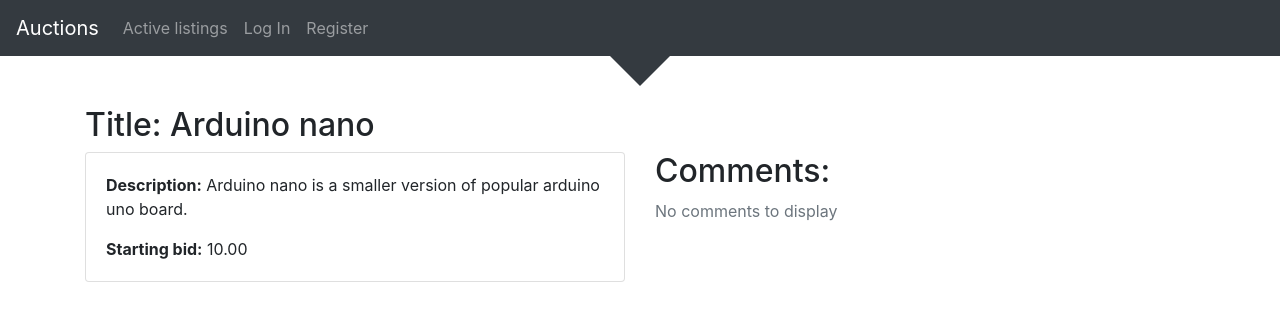
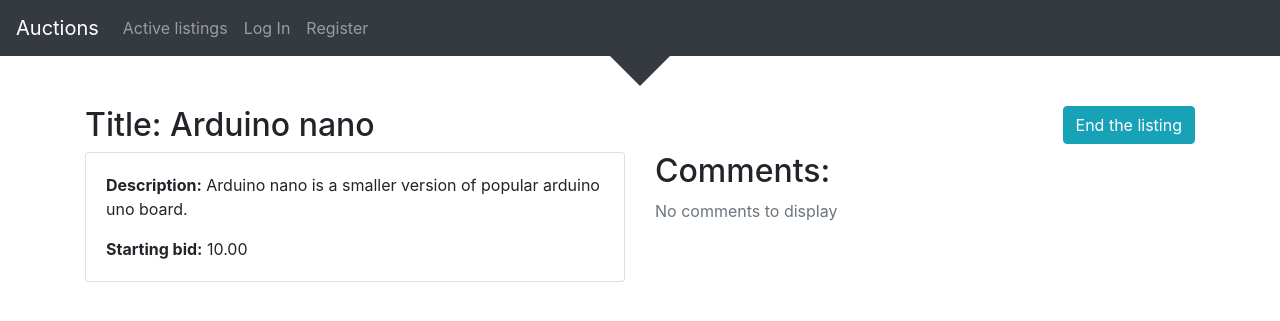
Before and after one commit to wilczu/CS50, a Django app: page /listing/2 in a window 1280 px wide. Shown: the top 321 px of the page. Run offline with Django 3.2, Linux system fonts and the light colour scheme; data comes from the database, SQL or seed files in the repository; some libraries are stand-ins or nearby versions.

Commit message:
Add end the listing button.

```diff
--- a/Project 2/auctions/templates/auctions/listing.html
+++ b/Project 2/auctions/templates/auctions/listing.html
@@ -4,7 +4,16 @@
 
   <div class="container">
     <header style="margin-top: 20px;">
-      <h2>Title: {{ listing.title }}</h2>
+      <div class="row justify-content-between">
+        <div class="col-6">
+          <h2>Title: {{ listing.title }}</h2>
+        </div>
+        <div class="col-4 text-right">
+          <form action="#" method="post">
+            <button type="submit" class="btn btn-info">End the listing</button>
+          </form>
+        </div>
+      </div>
     </header>
     <div class="row">
       <!-- LISTING INFO -->
```
